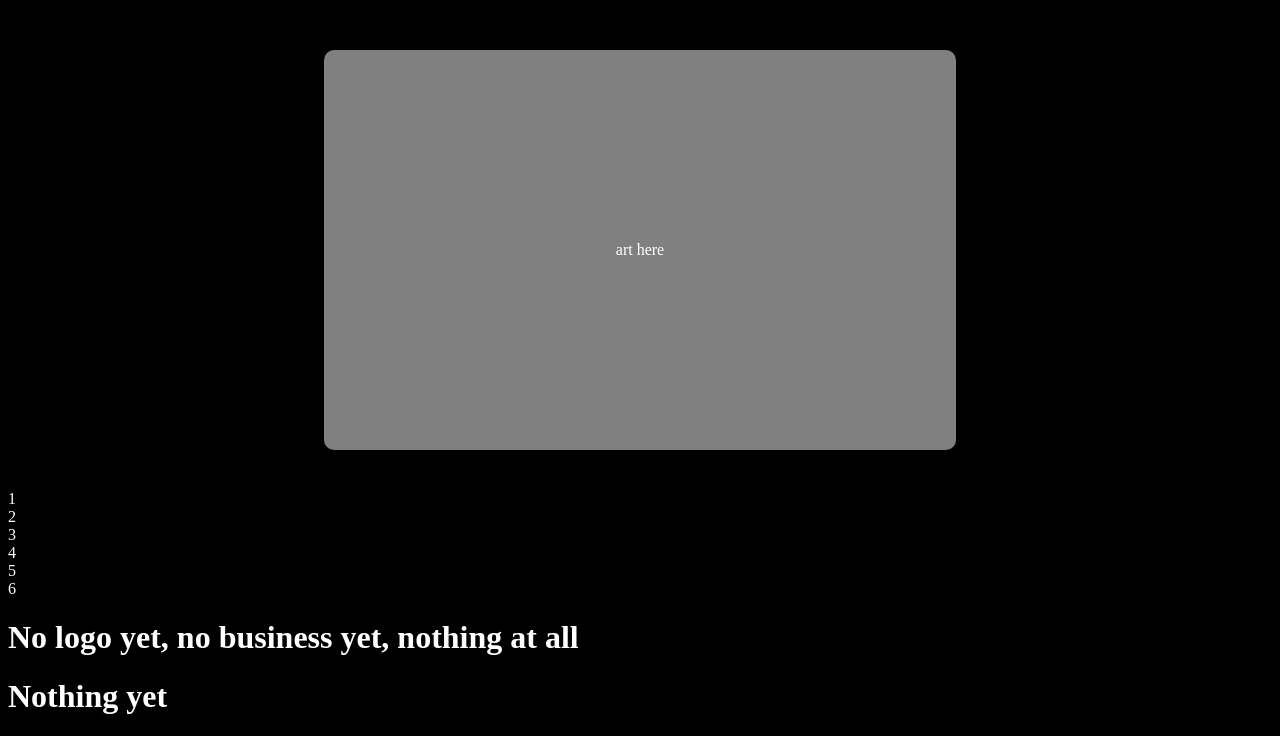
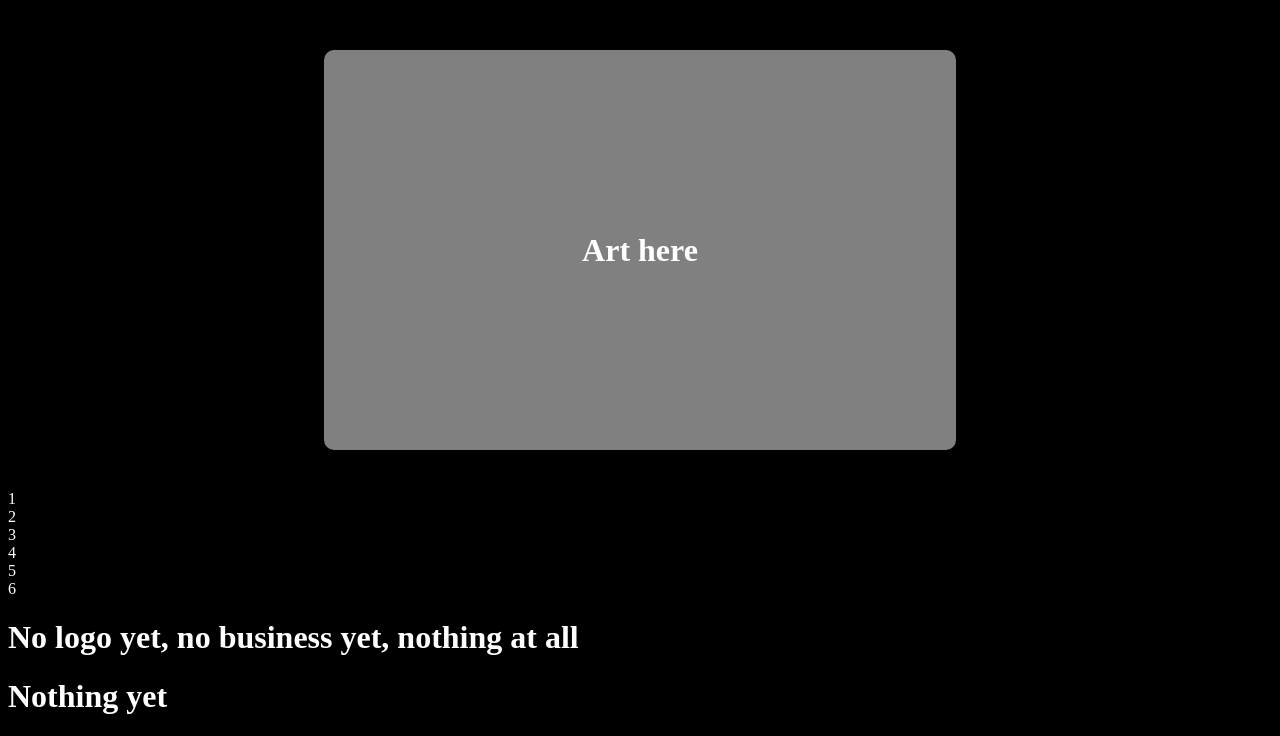
Before and after one commit to JoyzaTech/Joyza-Home, a plain HTML site: page index.html in a window 1280 px wide. Shown: the part 98-834 px from the top of the page. Drawn offline with nearby package versions, Linux system fonts and the light colour scheme.

Commit message:
Update index.html

```diff
--- a/index.html
+++ b/index.html
@@ -16,7 +16,9 @@
             <a href="./html/services.html">Services</a>
         </div>
     </div>
-    <div id="art">art here</div>
+    <div id="art">
+        <h1>Art here</h1>
+    </div>
 
     <div class="scroll">
         <div class="item1">1</div>
```
